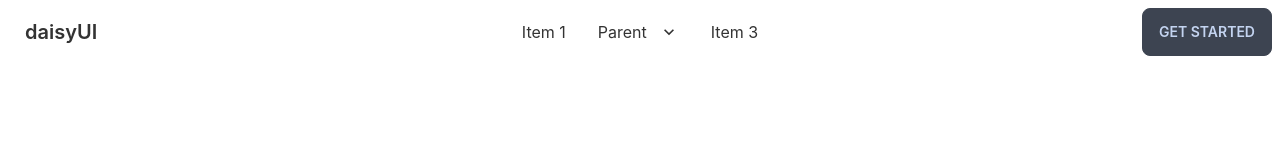
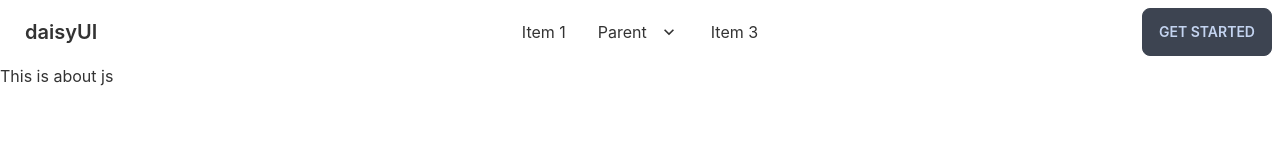
Before and after one commit to rkbokul1/doctors-pannel, a React (Create React App) app: page /about in a window 1280 px wide. Shown: the top 160 px of the page. Built offline with nearby package versions, Linux system fonts and the light colour scheme.

Commit message:
navbar added

```diff
--- a/src/App.js
+++ b/src/App.js
@@ -1,10 +1,17 @@
 import './App.css';
-import Home from './Pages/Shared/Home';
+import Navbar from '../src/Pages/Shared/Navbar'
+import { Route, Routes } from 'react-router-dom';
+import Home from './Pages/Home/Home';
+import About from './Pages/About/About';
 
 function App() {
   return (
     <div>
-      <Home />
+      <Navbar />
+      <Routes>
+        <Route path='/' element={<Home />}></Route>
+        <Route path='/about' element={<About />}></Route>
+      </Routes>
     </div>
   );
 }
--- /dev/null
+++ b/src/Pages/About/About.js
@@ -0,0 +1,11 @@
+import React from 'react';
+
+const About = () => {
+    return (
+        <div>
+            <h2>This is about js</h2>
+        </div>
+    );
+};
+
+export default About;
--- /dev/null
+++ b/src/Pages/Home/Home.js
@@ -0,0 +1,11 @@
+import React from 'react';
+
+const Home = () => {
+    return (
+        <div>
+            <h2>This is home</h2>
+        </div>
+    );
+};
+
+export default Home;
```
Also changed, not shown: src/Pages/Shared/Navbar.js (renamed from src/Pages/Shared/Home.js).
